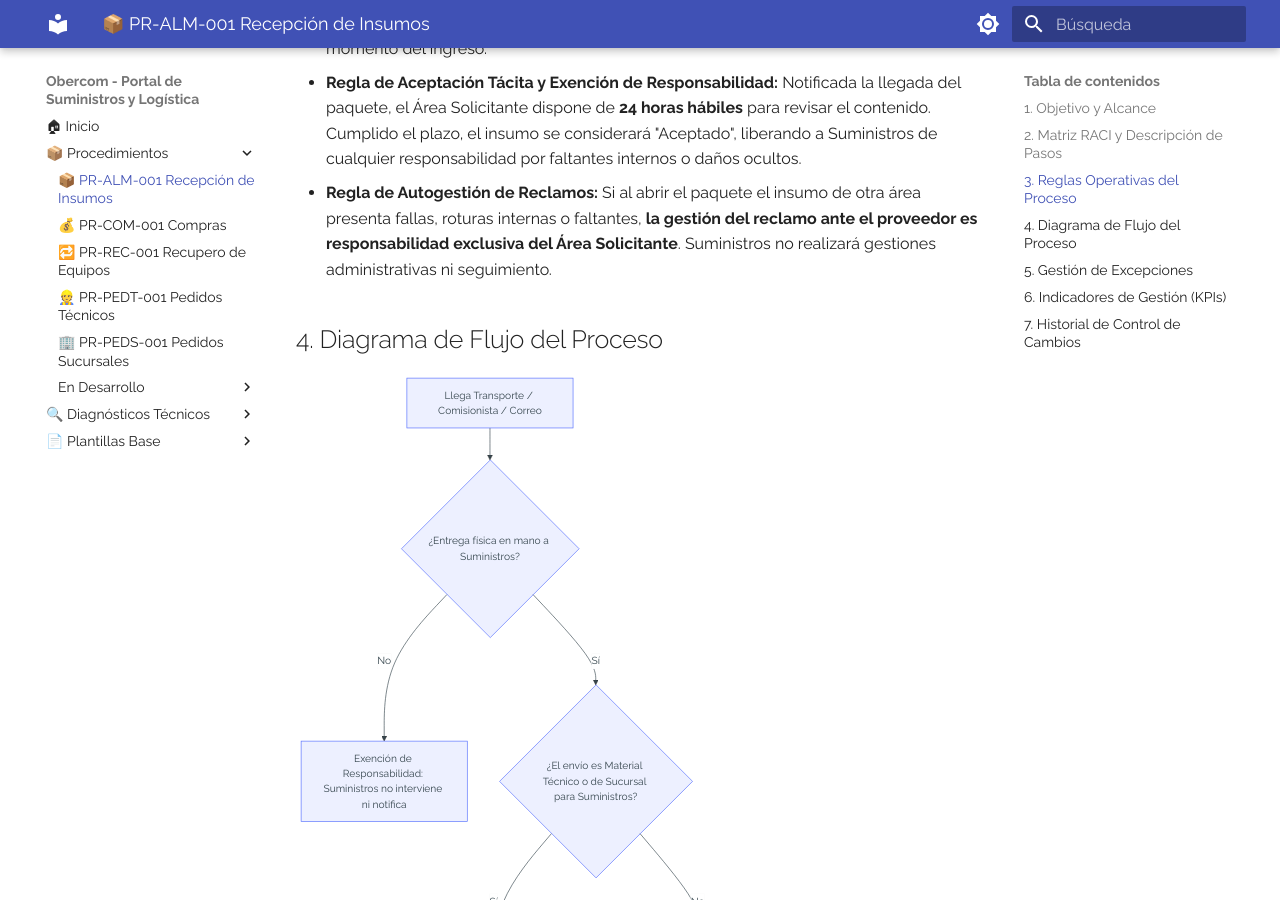
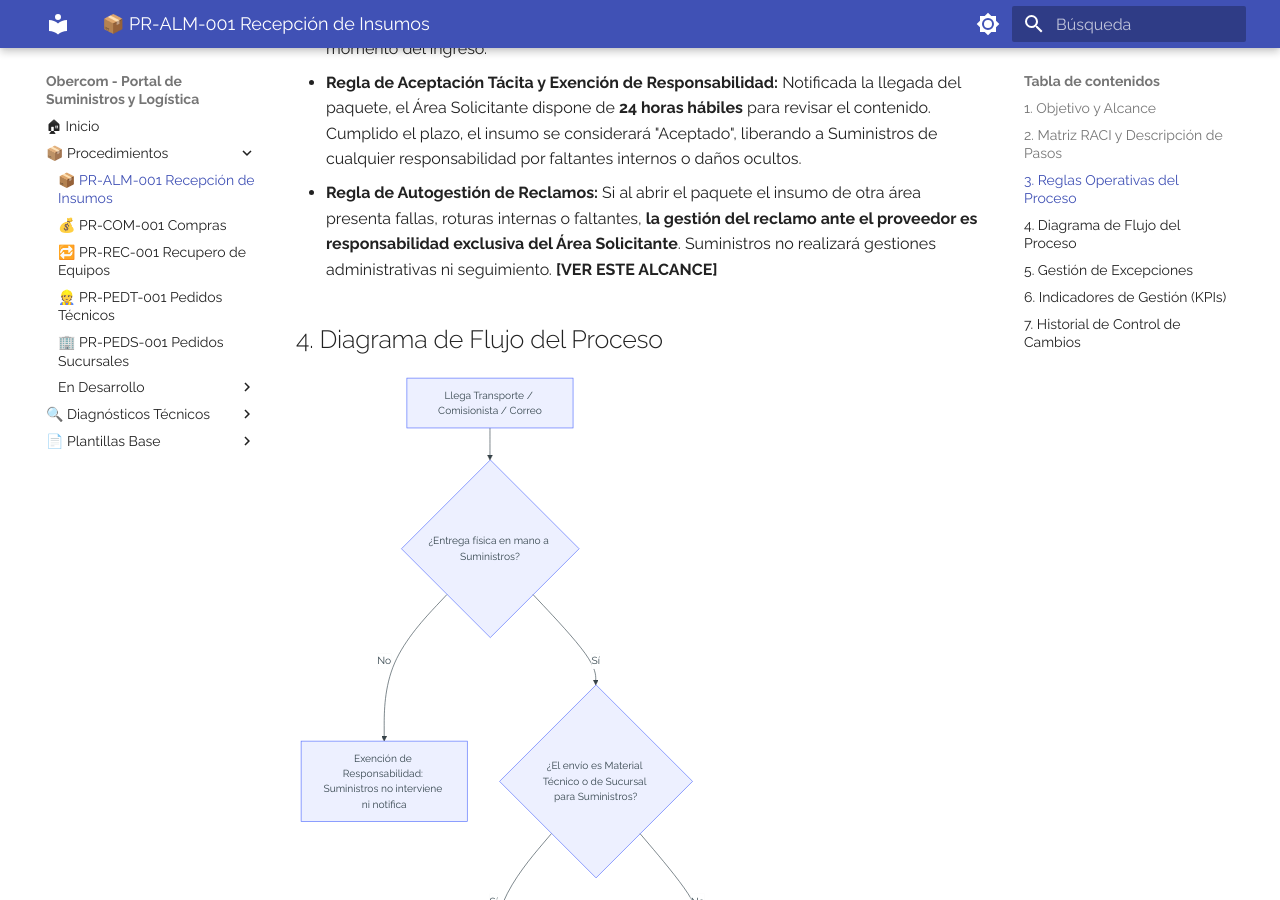
Before and after one commit to elingenierok/procedimientos-isp, an MkDocs documentation site: the page built from docs/suministros-logistica/PR-ALM-001.md, in a window 1280 px wide and 900 px high, scrolled down 2699 px. Built offline with MkDocs 1.6.1 and Material for MkDocs 9.7.7, drawn with Linux system fonts in a browser that asks for light colours.

Commit message:
Update claims management rule with scope reference
Added a reference to the scope for claims management in the claims self-management rule.

```diff
--- a/docs/suministros-logistica/PR-ALM-001.md
+++ b/docs/suministros-logistica/PR-ALM-001.md
@@ -44,7 +44,7 @@
 * **Regla de Entrega Formal (Exención por Vehículos / Descarga No Supervisada):** Suministros **únicamente** emitirá avisos de llegada y asumirá custodia de los insumos que hayan sido entregados físicamente en mano al personal de Suministros. Suministros **no rastreará, no notificará ni se hará responsable** por materiales, cajas o herramientas que queden dentro de vehículos de la flota (ej. tras regresar de una comisión) o en zonas comunes si no fueron entregados formalmente.
 * **Regla de Control Superficial (Otras Áreas):** Para paquetes de otros sectores, Suministros **solo responde** por la cantidad de bultos recibidos y la integridad estética externa al momento del ingreso.
 * **Regla de Aceptación Tácita y Exención de Responsabilidad:** Notificada la llegada del paquete, el Área Solicitante dispone de **24 horas hábiles** para revisar el contenido. Cumplido el plazo, el insumo se considerará "Aceptado", liberando a Suministros de cualquier responsabilidad por faltantes internos o daños ocultos.
-* **Regla de Autogestión de Reclamos:** Si al abrir el paquete el insumo de otra área presenta fallas, roturas internas o faltantes, **la gestión del reclamo ante el proveedor es responsabilidad exclusiva del Área Solicitante**. Suministros no realizará gestiones administrativas ni seguimiento.
+* **Regla de Autogestión de Reclamos:** Si al abrir el paquete el insumo de otra área presenta fallas, roturas internas o faltantes, **la gestión del reclamo ante el proveedor es responsabilidad exclusiva del Área Solicitante**. Suministros no realizará gestiones administrativas ni seguimiento. **[VER ESTE ALCANCE]**
 
 
 ## 4. Diagrama de Flujo del Proceso
```
